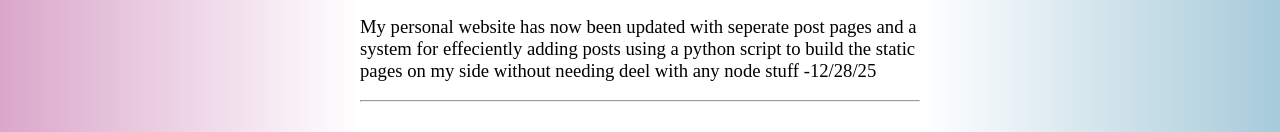
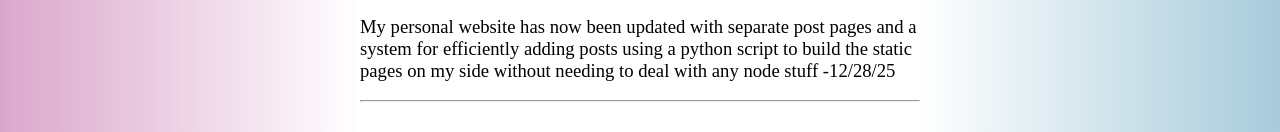
Before and after one commit to gragod/gragod.github.io, a website: page index.html in a window 1280 px wide. Shown: the part 290-422 px from the top of the page. Drawn offline with Linux system fonts and the light colour scheme; a web font is replaced by a local one.

Commit message:
fixed typos and actually built this time T.T

```diff
--- a/index.html
+++ b/index.html
@@ -49,9 +49,9 @@
               <h2>Website Update</h2>
             </header>
             <p>
-              My personal website has now been updated with seperate post pages and
-              a system for effeciently adding posts using a python script to build
-              the static pages on my side without needing deel with any node stuff
+              My personal website has now been updated with separate post pages and
+              a system for efficiently adding posts using a python script to build
+              the static pages on my side without needing to deal with any node stuff
               -12/28/25
             </p>
           </li>          <li>
```
Also changed, not shown: projects.html (+3 -3 lines).
